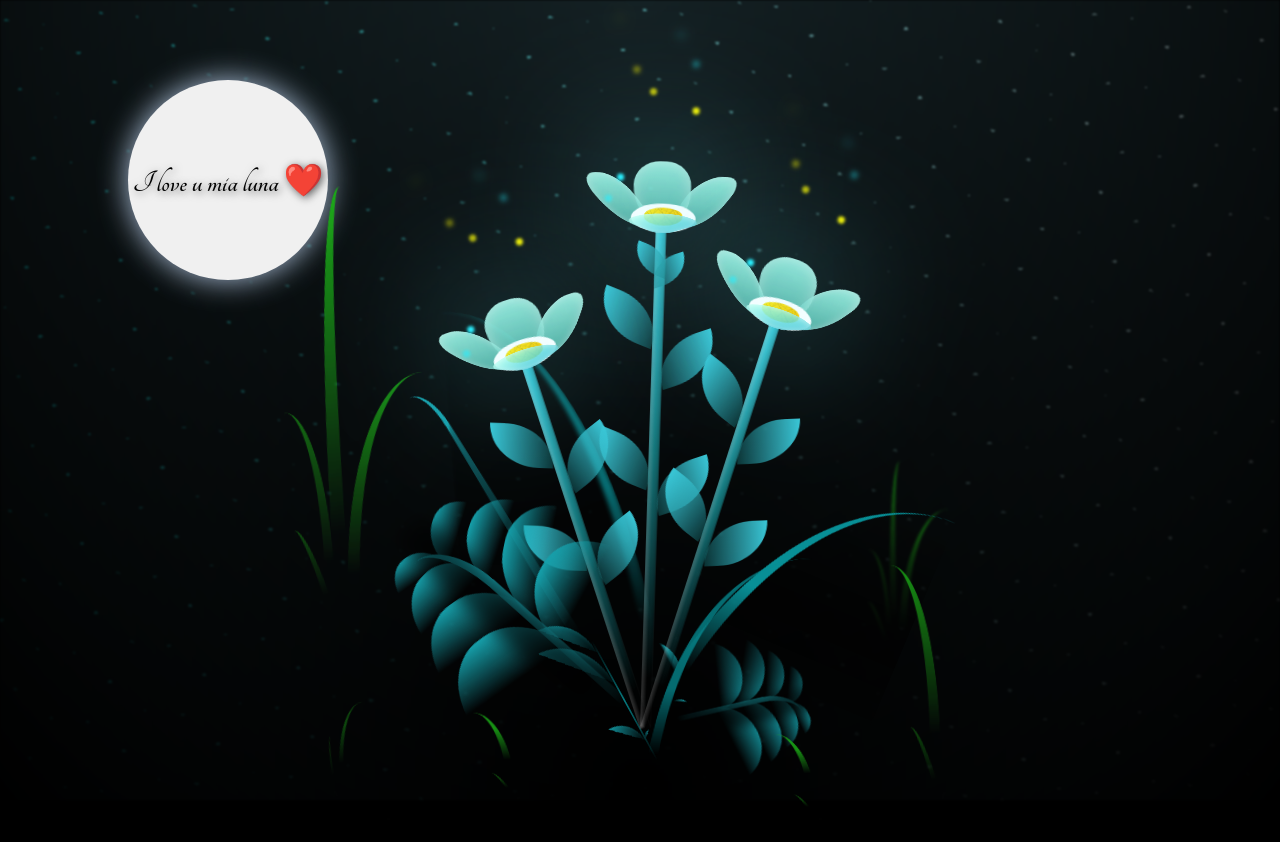
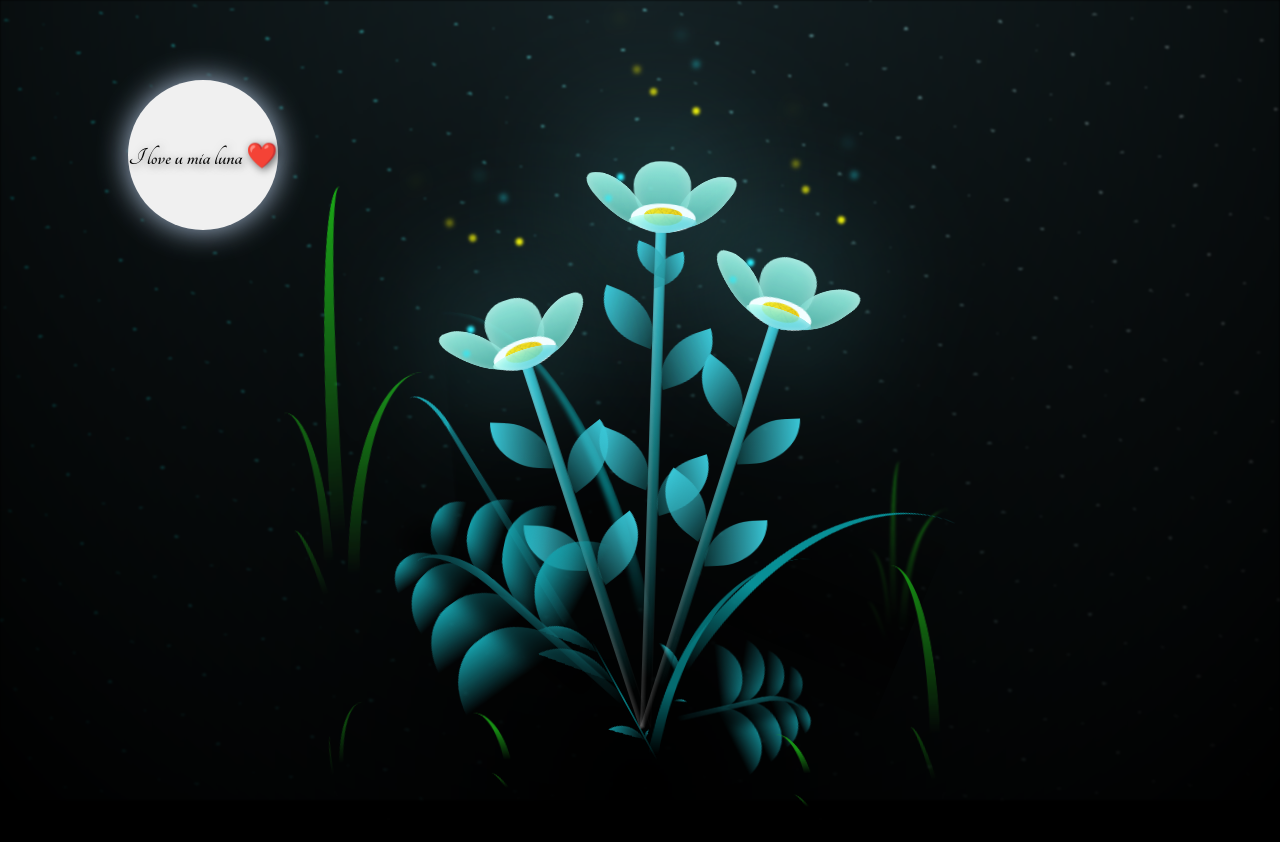
Before and after one commit to MedouLoq/flowers-kh, a plain HTML site: page index.html in a window 1280 px wide. Drawn offline with Linux system fonts and the light colour scheme.

Commit message:
Update index.html

```diff
--- a/index.html
+++ b/index.html
@@ -44,8 +44,8 @@ body {
     position: absolute;
     top: 10%; /* adjust as necessary */
     left: 10%; /* adjust as necessary */
-    width: 200px;
-    height: 200px;
+    width: 150px;
+    height: 150px;
     background-color: #f0f0f0; /* light grey for the moon */
     border-radius: 50%;
     box-shadow: 0 0 30px #b0c4de; /* soft glow */
@@ -56,7 +56,7 @@ body {
 
 .moon-text {
     font-family: 'Tangerine', cursive;
-    font-size: 32px; /* adjusted for better visibility with fancier fonts */
+    font-size:25px; /* adjusted for better visibility with fancier fonts */
     text-shadow: 2px 2px 8px rgba(0, 0, 0, 0.6);
 }
 
```
